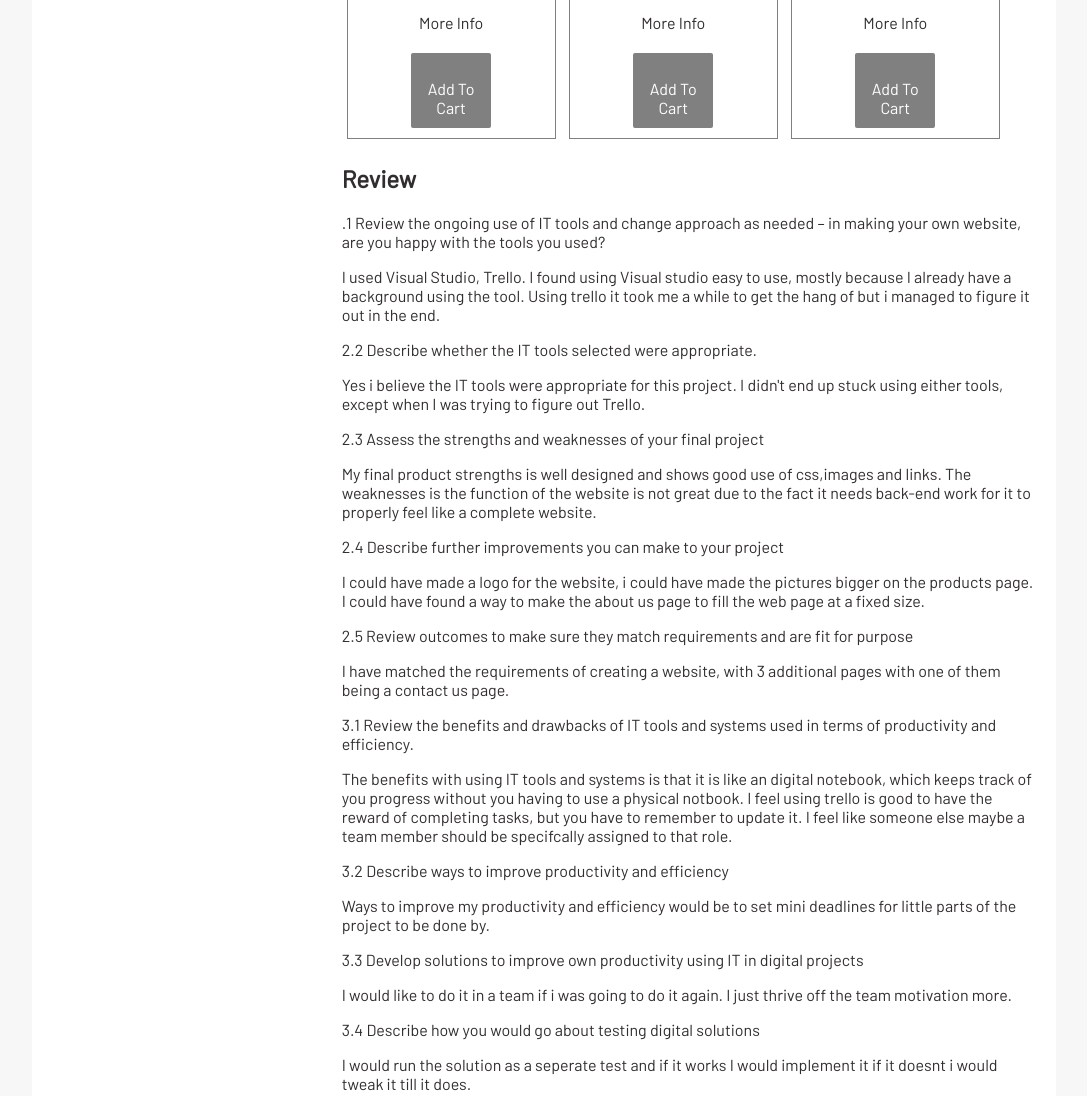
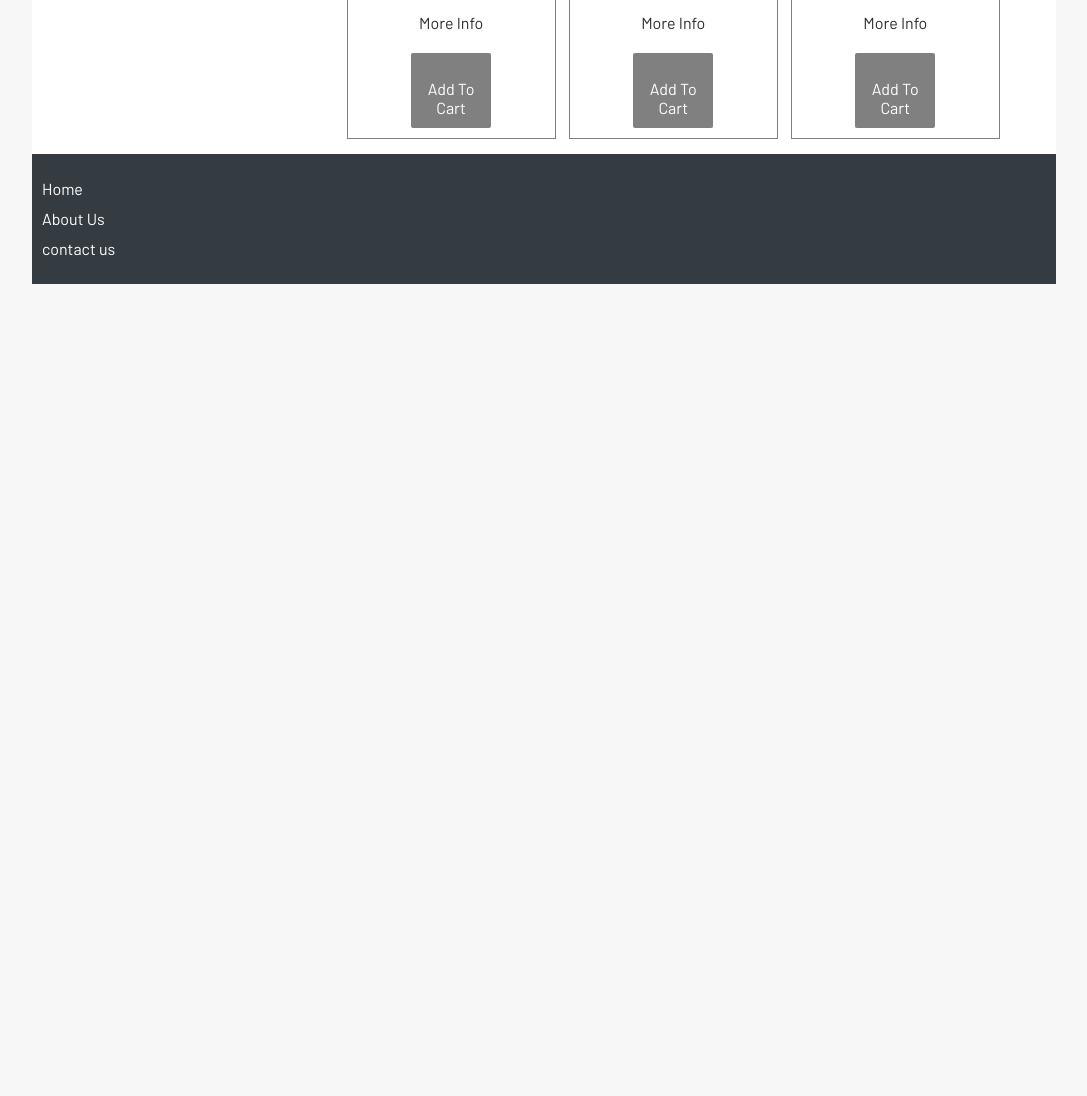
Before and after one commit to MrAXLewis/devWeb, a plain HTML site: page index.html in a window 1280 px wide. Shown: the part 908-2004 px from the top of the page, without its empty margins (96-1183 px from the left). After the commit the page ends 1192 px from the top, so only its background shows below. Drawn offline with Linux system fonts and the light colour scheme.

Commit message:
Update index.html

```diff
--- a/index.html
+++ b/index.html
@@ -108,64 +108,6 @@
                 <a href ="" class="button"><p>Add To Cart</p></a>
             </div>
         </div>
-        <div>
-            <h2>Review</h2>
-
-            <p>
-                    .1 Review the ongoing use of IT tools and change approach as needed
-                    – in making your own website, are you happy with the tools you used?
-            </p>
-            <p>
-                I used Visual Studio, Trello. I found using Visual studio easy to use,
-                mostly because I already have a background using the tool.
-                Using trello it took me a while to get the hang of but i managed to figure it out in the end.
-            </p>
-
-            <p>
-                2.2 Describe whether the IT tools selected were appropriate.
-            </p>
-            <p>
-                Yes i believe the IT tools were appropriate for this project. I didn't end up stuck using either tools, except when I was trying to figure out Trello.
-            </p>
-
-            <p>
-                2.3 Assess the strengths and weaknesses of your final project
-            </p>
-            <p>
-                My final product strengths is well designed and shows good use of css,images and links. The weaknesses is the function of the
-                website is not great due to the fact it needs back-end work for it to properly feel like a complete website.
-            </p>
-
-            <p>
-                2.4 Describe further improvements you can make to your project
-            </p>
-            <p>
-                I could have made a logo for the website, i could have made the pictures bigger on the products page. I could have found a way to make the about us page to fill the web page at a fixed size.
-            </p>
-
-            <p> 2.5 Review outcomes to make sure they match requirements and are fit for purpose</p>
-            <p>
-                I have matched the requirements of creating a website, with 3 additional pages with one of them being a contact us page.
-            </p>
-
-            <p>
-                    3.1 Review the benefits and drawbacks of IT tools and systems used in terms of productivity and efficiency.
-            </p>
-            <p>
-                The benefits with using IT tools and systems is that it is like an digital notebook, which keeps track of you progress
-                without you having to use a physical notbook. I feel using trello is good to have the reward of completing tasks, but
-                you have to remember to update it. I feel like someone else maybe a team member should be specifcally assigned to that role.
-            </p>
-
-            <p> 3.2 Describe ways to improve productivity and efficiency </p>
-            <p> Ways to improve my productivity and efficiency would be to set mini deadlines for little parts of the project to be done by.</p>
-
-            <p> 3.3 Develop solutions to improve own productivity using IT in digital projects</p>
-            <p>I would like to do it in a team if i was going to do it again. I just thrive off the team motivation more.</p>
-
-            <p>3.4 Describe how you would go about testing digital solutions</p>
-            <p>I would run the solution as a seperate test and if it works I would implement it if it doesnt i would tweak it till it does.</p>
-        </div>
     </main>
             <!--Footer section -->
     <footer>
```
